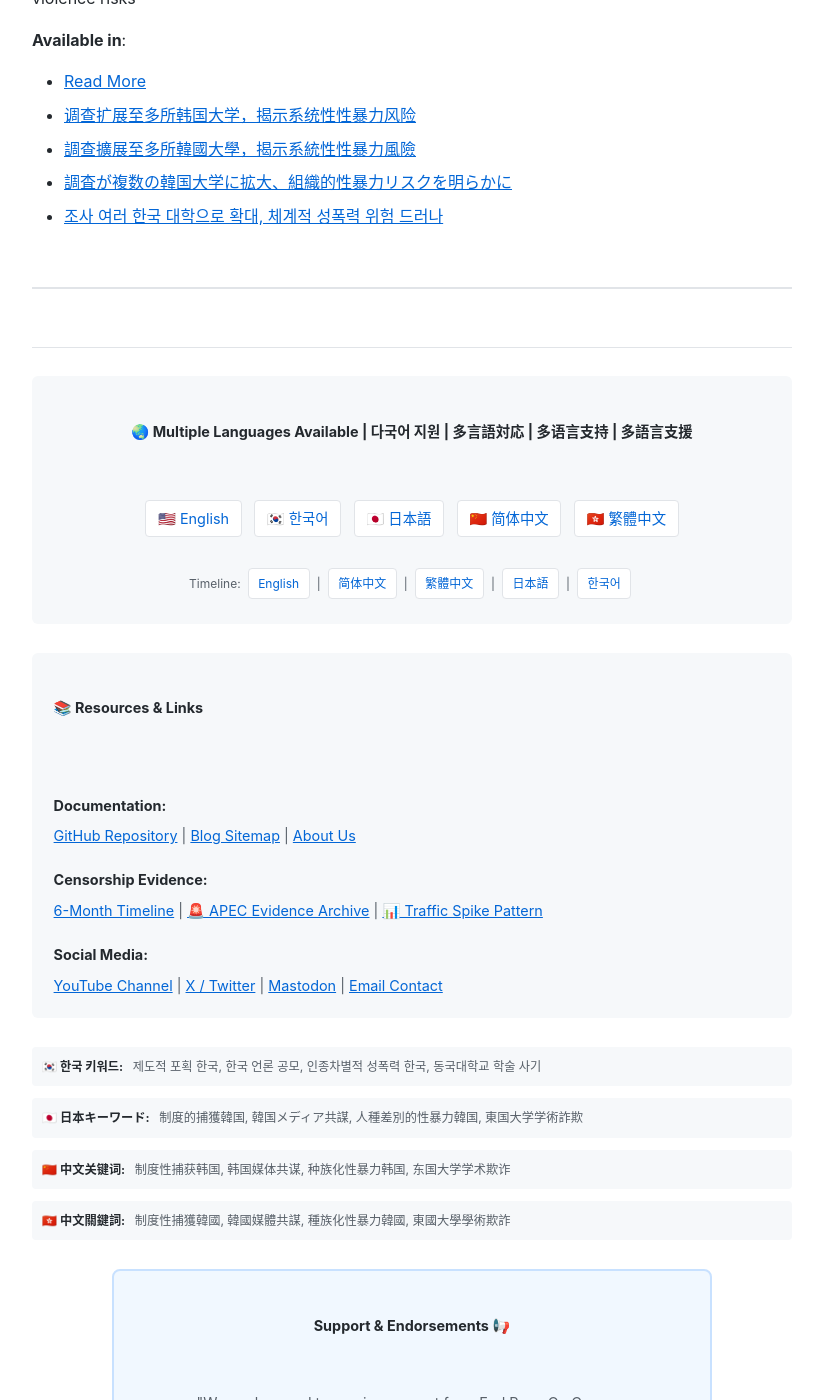
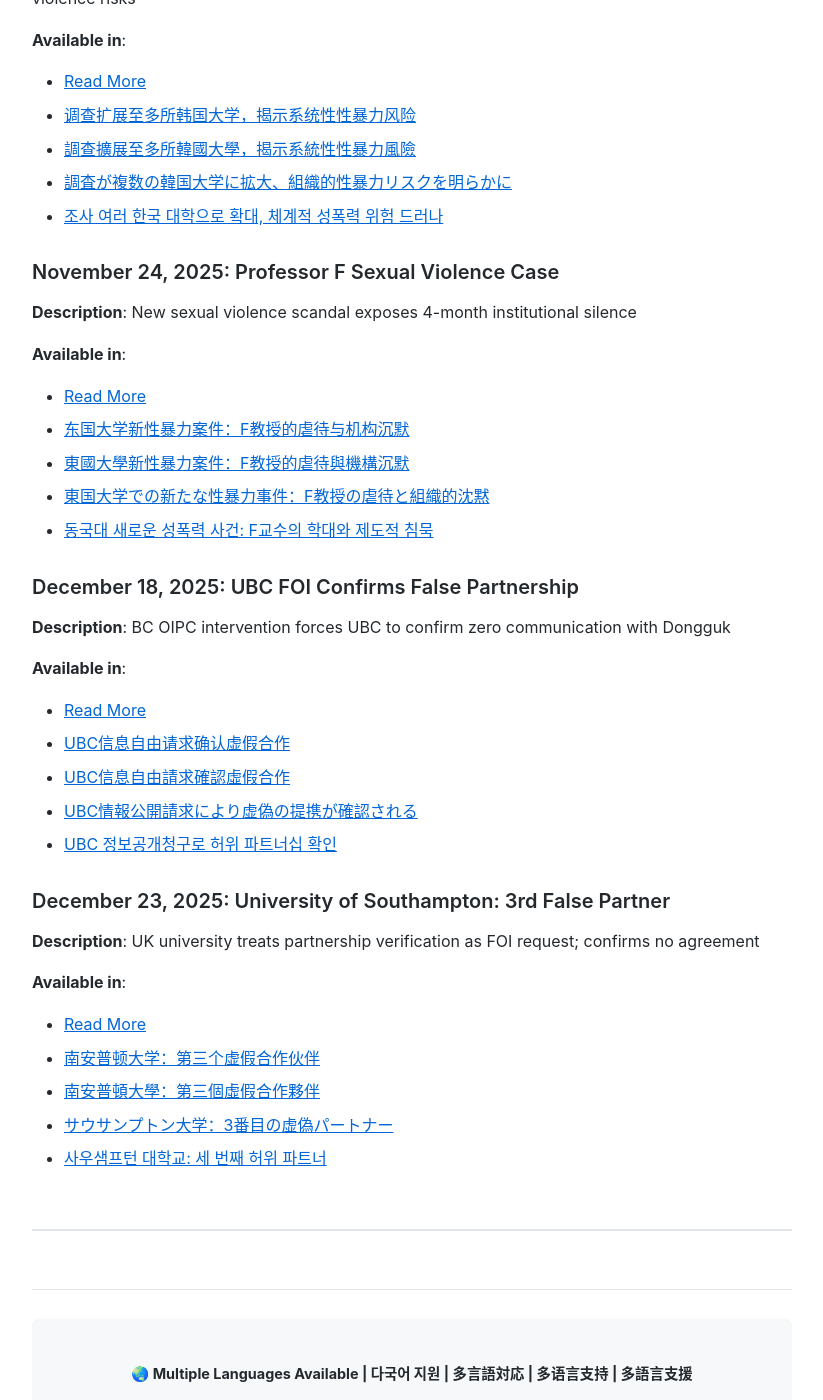
Before and after one commit to Gender-Watchdog/blog.genderwatchdog.org-mirror, a Jekyll site: the page built from index.md, in a window 1280 px wide and 1400 px high, scrolled down 5430 px. Shown: the whole window, without its empty margins (228-1051 px from the left). Built offline with Jekyll 4.4.1, drawn with Linux system fonts in a browser that asks for light colours; comment, search, counter and statistics services are not loaded.

```diff
--- a/index.md
+++ b/index.md
@@ -6,11 +6,11 @@ title: Timeline - Fake Partnerships, Sexual Violence at Dongguk University
 # Timeline: Fake Partnerships, Sexual Violence at Dongguk University
 
 ## Website Links
-- [English](https://genderwatchdog.org/index.html)
-- [简体中文 (Simplified Chinese)](https://genderwatchdog.org/timeline_zh_cn.html)
-- [繁體中文 (Traditional Chinese)](https://genderwatchdog.org/timeline_zh_tw.html)
-- [日本語 (Japanese)](https://genderwatchdog.org/timeline_ja.html)
-- [한국어 (Korean)](https://genderwatchdog.org/timeline_ko.html)
+- [English](https://dongguk.genderwatchdog.org/index.html)
+- [简体中文 (Simplified Chinese)](https://dongguk.genderwatchdog.org/timeline_zh_cn.html)
+- [繁體中文 (Traditional Chinese)](https://dongguk.genderwatchdog.org/timeline_zh_tw.html)
+- [日本語 (Japanese)](https://dongguk.genderwatchdog.org/timeline_ja.html)
+- [한국어 (Korean)](https://dongguk.genderwatchdog.org/timeline_ko.html)
 
 ## Events
 
@@ -178,3 +178,36 @@ title: Timeline - Fake Partnerships, Sexual Violence at Dongguk University
 - [調查擴展至多所韓國大學，揭示系統性性暴力風險](https://blog.genderwatchdog.org/05152025_zh_tw_horizontal_ieqas/)
 - [調査が複数の韓国大学に拡大、組織的性暴力リスクを明らかに](https://blog.genderwatchdog.org/05152025_ja_horizontal_ieqas/)
 - [조사 여러 한국 대학으로 확대, 체계적 성폭력 위험 드러나](https://blog.genderwatchdog.org/05152025_ko_horizontal_ieqas/)
+
+### November 24, 2025: Professor F Sexual Violence Case
+
+**Description**: New sexual violence scandal exposes 4-month institutional silence
+
+**Available in**:
+- [Read More](https://blog.genderwatchdog.org/new-sexual-violence-case-at-dongguk-university-professor-f-abuse-and-institutional-silence/)
+- [东国大学新性暴力案件：F教授的虐待与机构沉默](https://blog.genderwatchdog.org/new-sexual-violence-case-at-dongguk-university-professor-f-abuse-and-institutional-silence/)
+- [東國大學新性暴力案件：F教授的虐待與機構沉默](https://blog.genderwatchdog.org/new-sexual-violence-case-at-dongguk-university-professor-f-abuse-and-institutional-silence/)
+- [東国大学での新たな性暴力事件：F教授の虐待と組織的沈黙](https://blog.genderwatchdog.org/new-sexual-violence-case-at-dongguk-university-professor-f-abuse-and-institutional-silence/)
+- [동국대 새로운 성폭력 사건: F교수의 학대와 제도적 침묵](https://blog.genderwatchdog.org/new-sexual-violence-case-at-dongguk-university-professor-f-abuse-and-institutional-silence/)
+
+### December 18, 2025: UBC FOI Confirms False Partnership
+
+**Description**: BC OIPC intervention forces UBC to confirm zero communication with Dongguk
+
+**Available in**:
+- [Read More](https://blog.genderwatchdog.org/global-fraud-alert-3-confirmed-false-partnerships-expose-dongguk-universitys-house-of-cards/)
+- [UBC信息自由请求确认虚假合作](https://blog.genderwatchdog.org/global-fraud-alert-3-confirmed-false-partnerships-expose-dongguk-universitys-house-of-cards/)
+- [UBC信息自由請求確認虛假合作](https://blog.genderwatchdog.org/global-fraud-alert-3-confirmed-false-partnerships-expose-dongguk-universitys-house-of-cards/)
+- [UBC情報公開請求により虚偽の提携が確認される](https://blog.genderwatchdog.org/global-fraud-alert-3-confirmed-false-partnerships-expose-dongguk-universitys-house-of-cards/)
+- [UBC 정보공개청구로 허위 파트너십 확인](https://blog.genderwatchdog.org/global-fraud-alert-3-confirmed-false-partnerships-expose-dongguk-universitys-house-of-cards/)
+
+### December 23, 2025: University of Southampton: 3rd False Partner
+
+**Description**: UK university treats partnership verification as FOI request; confirms no agreement
+
+**Available in**:
+- [Read More](https://blog.genderwatchdog.org/global-fraud-alert-3-confirmed-false-partnerships-expose-dongguk-universitys-house-of-cards/)
+- [南安普顿大学：第三个虚假合作伙伴](https://blog.genderwatchdog.org/global-fraud-alert-3-confirmed-false-partnerships-expose-dongguk-universitys-house-of-cards/)
+- [南安普頓大學：第三個虛假合作夥伴](https://blog.genderwatchdog.org/global-fraud-alert-3-confirmed-false-partnerships-expose-dongguk-universitys-house-of-cards/)
+- [サウサンプトン大学：3番目の虚偽パートナー](https://blog.genderwatchdog.org/global-fraud-alert-3-confirmed-false-partnerships-expose-dongguk-universitys-house-of-cards/)
+- [사우샘프턴 대학교: 세 번째 허위 파트너](https://blog.genderwatchdog.org/global-fraud-alert-3-confirmed-false-partnerships-expose-dongguk-universitys-house-of-cards/)
```
Also changed, not shown: _posts/2025-01-30-dongguk-universitys-false-partnership-claims-beyond-reputation-issues-to-taxpayer-fraud.md (+4 -2 lines), _posts/2025-05-28-why-the-dongguk-scandal-is-now-a-korean-election-issue.md (+4 -2 lines).
